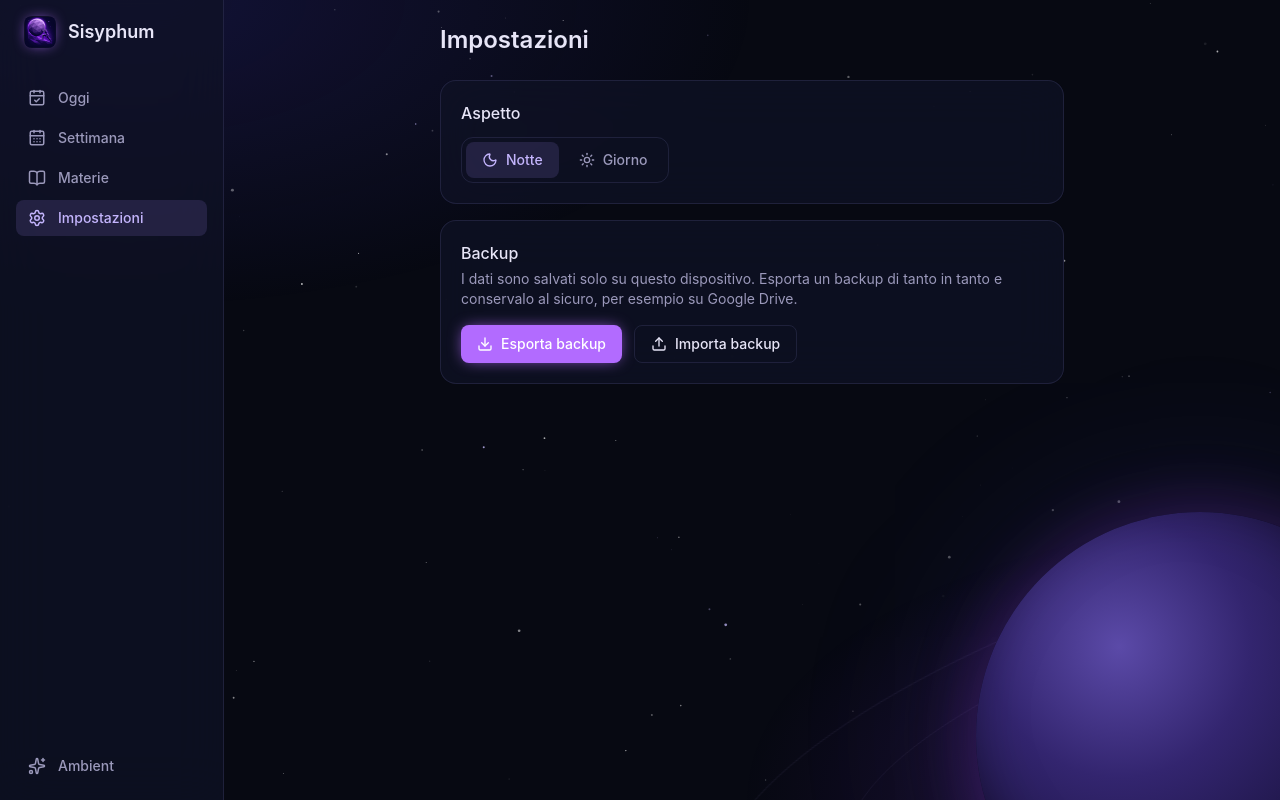
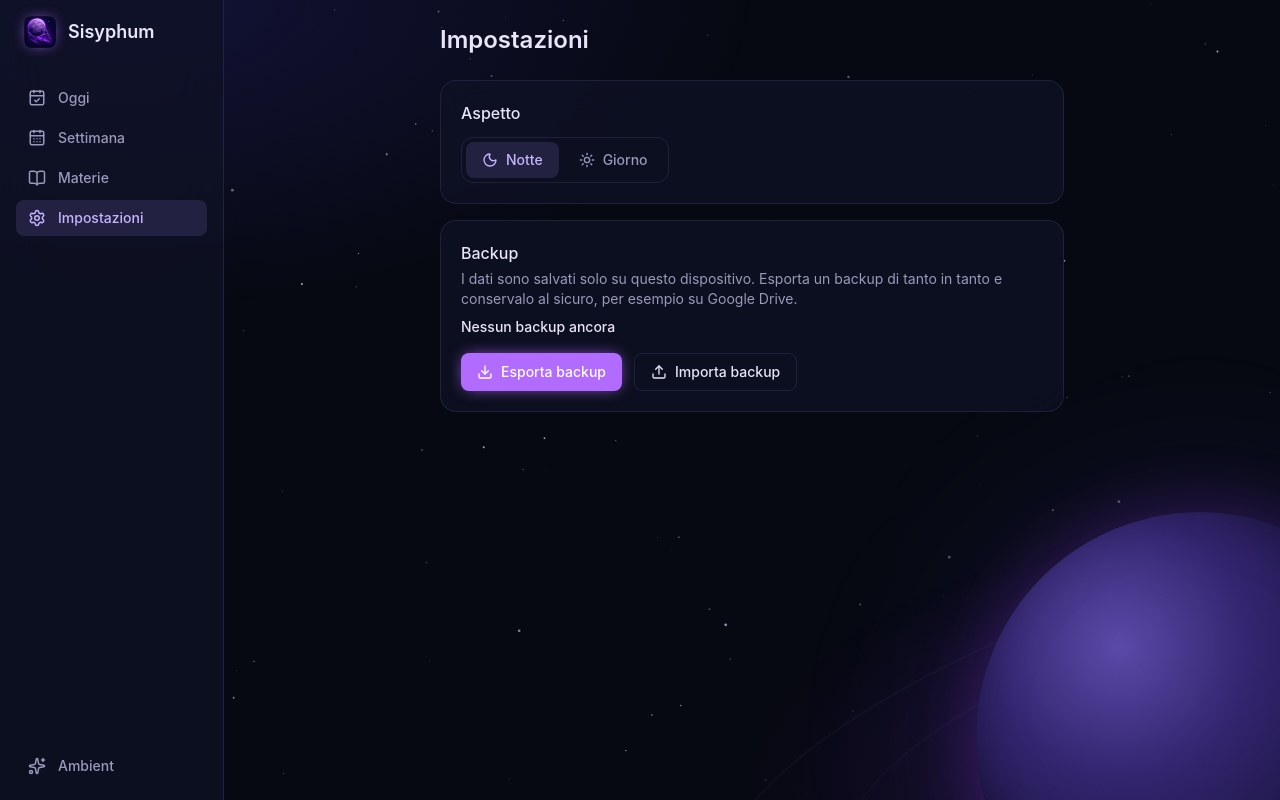
Before and after one commit to klarenszaimaj/sisyphum, a React (Vite) app: page /impostazioni in a window 1280 px wide. Built offline with nearby package versions, Linux system fonts and the light colour scheme.

Commit message:
Impostazioni: mostra la data dell'ultimo backup

```diff
--- a/src/pages/ImpostazioniPage.tsx
+++ b/src/pages/ImpostazioniPage.tsx
@@ -21,7 +21,7 @@ export default function ImpostazioniPage() {
   async function esporta() {
     try {
       const b = await scaricaBackup()
-            setTestoUltimo(descriviUltimoBackup(Date.now()))
+      setTestoUltimo(descriviUltimoBackup(Date.now()))
       setMessaggio({
         tipo: 'ok',
         testo: `Backup scaricato: ${b.materie.length} materie, ${b.blocchi.length} blocchi.`,
@@ -75,8 +75,8 @@ export default function ImpostazioniPage() {
               type="button"
               onClick={() => imposta(valore)}
               className={`flex items-center gap-2 rounded-lg px-4 py-2 text-sm font-medium transition-colors ${scuro === valore
-                  ? 'bg-accento-tenue text-accento'
-                  : 'text-testo-tenue hover:bg-hover'
+                ? 'bg-accento-tenue text-accento'
+                : 'text-testo-tenue hover:bg-hover'
                 }`}
             >
               <Icona size={16} />
@@ -93,6 +93,8 @@ export default function ImpostazioniPage() {
           I dati sono salvati solo su questo dispositivo. Esporta un backup di
           tanto in tanto e conservalo al sicuro, per esempio su Google Drive.
         </p>
+        <p className="mt-2 text-sm font-medium">{testoUltimo}</p>
+
 
         <div className="mt-4 flex flex-wrap gap-3">
           <button
@@ -124,8 +126,8 @@ export default function ImpostazioniPage() {
         {messaggio && (
           <p
             className={`mt-4 text-sm ${messaggio.tipo === 'ok'
-                ? 'text-emerald-600 dark:text-emerald-400'
-                : 'text-rose-600 dark:text-rose-400'
+              ? 'text-emerald-600 dark:text-emerald-400'
+              : 'text-rose-600 dark:text-rose-400'
               }`}
           >
             {messaggio.testo}
```
